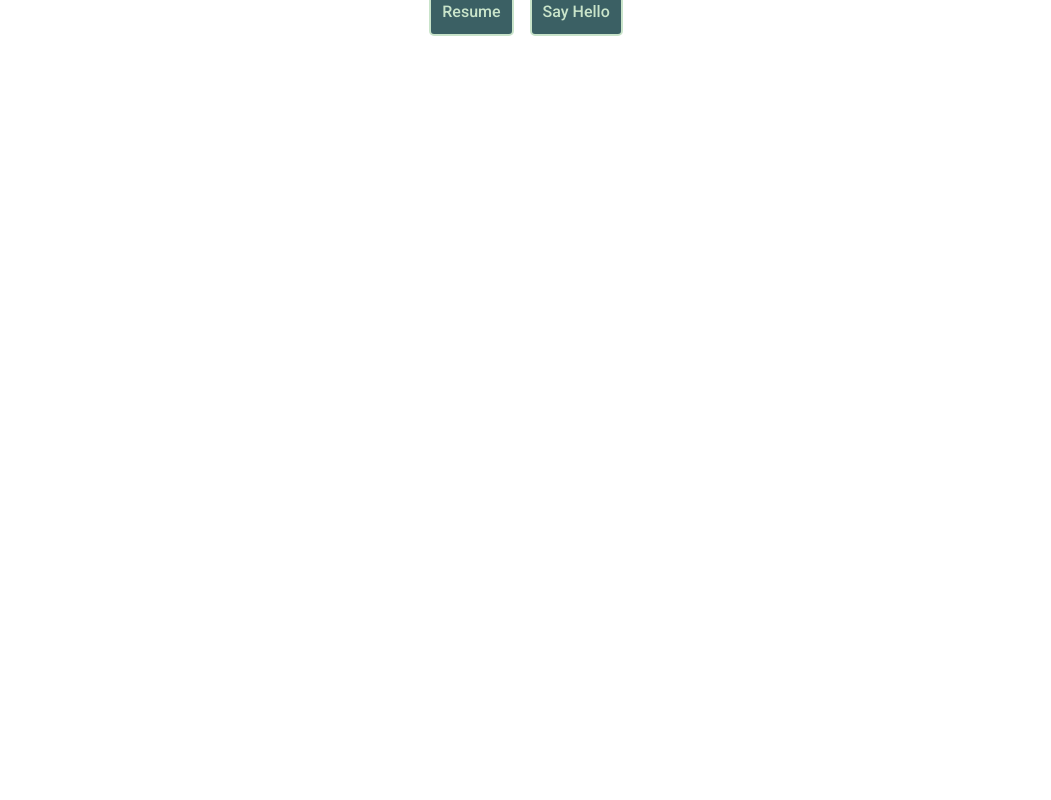
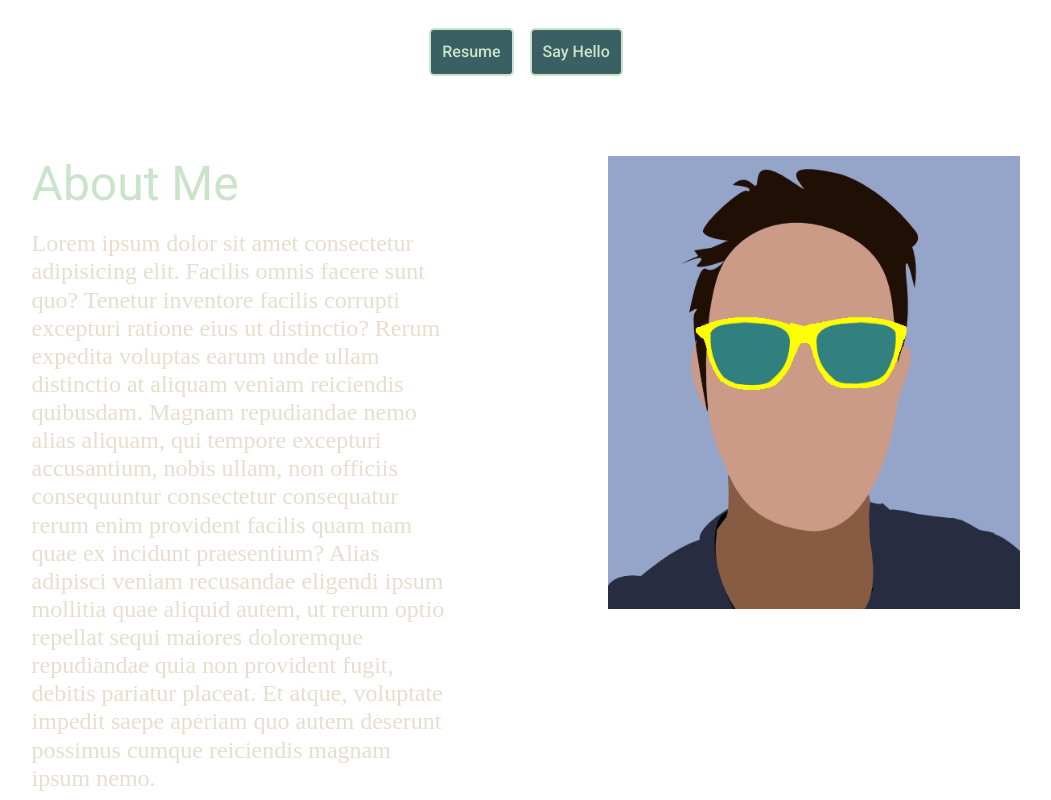
Before and after one commit to chrisoChen/portfoliov2, a Next.js app: page / in a window 1280 px wide. Shown: the part 399-1199 px from the top of the page, without its empty margins (114-1165 px from the left). Before the commit the page ends 800 px from the top, so only its background shows below. Built offline with nearby package versions, Linux system fonts and the light colour scheme.

Commit message:
Prototype for About section using Stack

```diff
--- a/package.json
+++ b/package.json
@@ -15,6 +15,7 @@
   "dependencies": {
     "@emotion/react": "^11.9.3",
     "@emotion/styled": "^11.9.3",
+    "@fontsource/roboto": "^4.5.7",
     "@mui/icons-material": "^5.8.4",
     "@mui/material": "^5.9.2",
     "next": "^12.2.3",
--- a/pages/_document.js
+++ b/pages/_document.js
@@ -10,10 +10,10 @@ function MainDocument() {
     <Html>
       <Head>
         <link rel="icon" type="image/x-icon" href="./favicon.ico" />
-        <link
+        {/* <link
           rel="stylesheet"
           href="https://fonts.googleapis.com/css?family=Roboto:300,400,500,700&display=swap"
-        />
+        /> */}
       </Head>
       <ThemeProvider theme={theme}>
         <Box component="body" sx={bodyStyle}>
--- a/pages/index.js
+++ b/pages/index.js
@@ -1,10 +1,11 @@
-import { Intro } from "../section_components";
-
+import { Intro, About } from "../section_components";
+import { Box } from "@mui/system";
 function Main() {
   return (
-    <div>
+    <Box>
       <Intro></Intro>
-    </div>
+      <About></About>
+    </Box>
   );
 }
 
--- /dev/null
+++ b/section_components/About.js
@@ -0,0 +1,50 @@
+import { Container } from "@mui/material";
+import { Stack } from "@mui/material";
+import { Typography } from "@mui/material";
+import Image from "next/image";
+import profilePic from "../public/cartoon-profile-chris.png";
+
+function About() {
+  return (
+    <Container>
+      <Stack
+        direction={{ xs: "column-reverse", md: "row" }}
+        justifyContent="flex-start"
+        alignItems={{ xs: "center", md: "flex-start" }}
+      >
+        <Container sx={{ width: { xs: "100%", md: "40%" } }}>
+          <Typography
+            variant="h2"
+            gutterBottom
+            sx={{ textAlign: { xs: "center", md: "left" } }}
+          >
+            About Me
+          </Typography>
+          <Typography variant="p">
+            Lorem ipsum dolor sit amet consectetur adipisicing elit. Facilis
+            omnis facere sunt quo? Tenetur inventore facilis corrupti excepturi
+            ratione eius ut distinctio? Rerum expedita voluptas earum unde ullam
+            distinctio at aliquam veniam reiciendis quibusdam. Magnam
+            repudiandae nemo alias aliquam, qui tempore excepturi accusantium,
+            nobis ullam, non officiis consequuntur consectetur consequatur rerum
+            enim provident facilis quam nam quae ex incidunt praesentium? Alias
+            adipisci veniam recusandae eligendi ipsum mollitia quae aliquid
+            autem, ut rerum optio repellat sequi maiores doloremque repudiandae
+            quia non provident fugit, debitis pariatur placeat. Et atque,
+            voluptate impedit saepe aperiam quo autem deserunt possimus cumque
+            reiciendis magnam ipsum nemo.
+          </Typography>
+        </Container>
+        <Container variant="textCenter" maxWidth="sm" sx={{ width: "40%" }}>
+          <Image
+            src={profilePic}
+            alt="Picture of the software developer, Chris Chen "
+            priority
+          />
+        </Container>
+      </Stack>
+    </Container>
+  );
+}
+
+export default About;
--- a/section_components/Intro.js
+++ b/section_components/Intro.js
@@ -7,6 +7,7 @@ import Stack from "@mui/material/Stack";
 function Intro() {
   return (
     <Container sx={{ textAlign: "center" }}>
+      <Box my={10}>
           <Box my={5}>
             <Typography variant="h1">Chris Chen</Typography>
             <Typography variant="h2">Software Developer</Typography>
@@ -20,6 +21,7 @@ function Intro() {
             <Button size="large">Resume</Button>
             <Button size="large">Say Hello</Button>
           </Stack>
+      </Box>
     </Container>
   );
 }
--- a/section_components/index.js
+++ b/section_components/index.js
@@ -1,3 +1,4 @@
 import Intro from "./Intro";
+import About from "./About";
 
-export { Intro };
+export { Intro, About };
--- a/themes/componentTheme.js
+++ b/themes/componentTheme.js
@@ -76,6 +76,19 @@ const componentTheme = {
       defaultProps: {
         maxWidth: "lg",
       },
+      variants: [
+        {
+          props: { variant: "textCenter" },
+          style: {
+            textAlign: "center",
+          },
+        },
+      ],
+    },
+    MuiStack: {
+      defaultProps: {
+        direction: { xs: "column", md: "row" },
+      },
     },
   },
 };
--- a/themes/fontTheme.js
+++ b/themes/fontTheme.js
@@ -1,8 +1,12 @@
 import colorTheme from "./colorTheme";
+import "@fontsource/roboto/400.css";
+import "@fontsource/roboto/500.css";
+
+import "@fontsource/roboto/700.css";
 
 const fontTheme = {
   typography: {
-    fontFamily: ["Roboto"],
+    fontFamily: "Roboto",
     h1: {
       color: colorTheme.palette.secondaryAlt.main,
       fontSize: "3.5rem",
@@ -17,6 +21,13 @@ const fontTheme = {
       fontWeight: "400",
       fontStyle: "normal",
     },
+    p: {
+      color: colorTheme.palette.secondaryAlt.main,
+      fontSize: "1.5rem",
+      lineHeight: "28.13px",
+      fontWeight: "500",
+      fontStyle: "normal",
+    },
   },
 };
 
```
Also changed, not shown: public/cartoon-profile-chris.png (added), 1 other file (tests, documents, lock files or other folders). Lines whose indentation alone changed are shown as unchanged.
